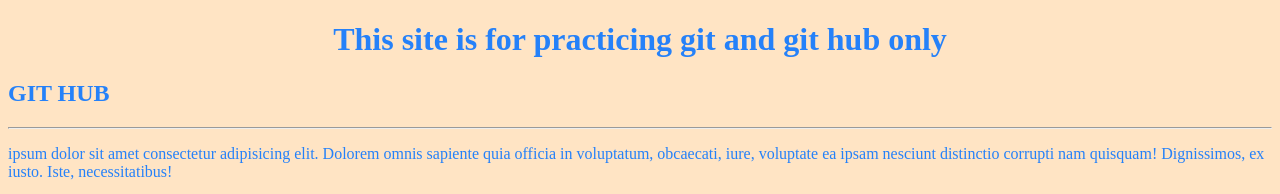
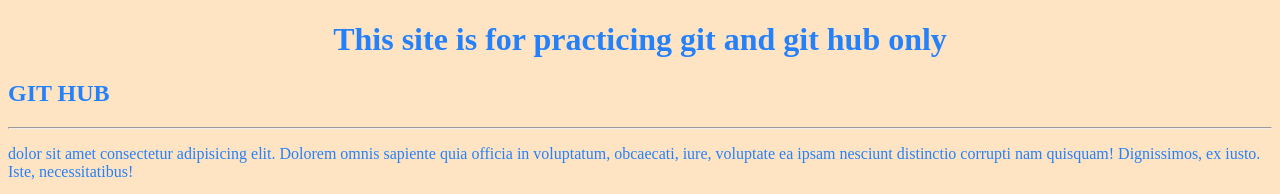
Before and after one commit to SuryaTK2007/Git-Hub, a plain HTML site: page index.html in a window 1280 px wide. Shown: the top 194 px of the page. Drawn offline with Linux system fonts and the light colour scheme.

Commit message:
Update index.html

```diff
--- a/index.html
+++ b/index.html
@@ -9,7 +9,7 @@
 <body>
     <h1>This site is for practicing git and git hub only</h1>
     <h2>GIT HUB</h2><hr>
-    <p>ipsum dolor sit amet consectetur adipisicing elit. Dolorem omnis sapiente quia officia in voluptatum, obcaecati, iure, voluptate ea ipsam nesciunt distinctio corrupti nam quisquam! Dignissimos, ex iusto. Iste, necessitatibus!</p>
+    <p>dolor sit amet consectetur adipisicing elit. Dolorem omnis sapiente quia officia in voluptatum, obcaecati, iure, voluptate ea ipsam nesciunt distinctio corrupti nam quisquam! Dignissimos, ex iusto. Iste, necessitatibus!</p>
     <p>Lorem ipsum dolor sit amet consectetur adipisicing elit. Repudiandae dignissimos libero debitis optio fugit iusto corporis ratione animi rem, eum velit consequuntur officiis. Maiores eveniet eligendi itaque mollitia modi laboriosam?</p>
     <pre>Lorem ipsum, dolor sit amet consectetur adipisicing elit. Consequuntur, fuga obcaecati aliquam quas, assumenda quae repellendus reprehenderit,
      voluptates cum nesciunt soluta est iusto nostrum reiciendis! Officia cupiditate quibusdam non deleniti.</pre>
```
